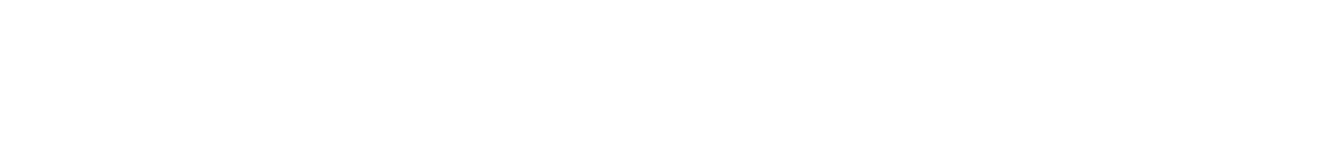
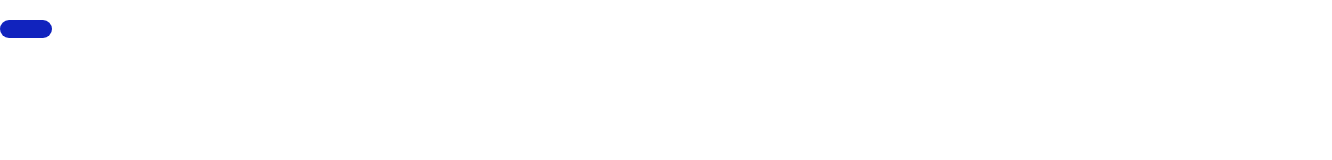
Before and after one commit to shibajyoti20/frontend-cai, a React (Create React App) app in the folder capri-ai/: page / in a window 1280 px wide. Shown: the top 160 px of the page, 1332 px wide, since content can reach past the window. Built offline with nearby package versions, Linux system fonts and the light colour scheme.

Commit message:
button template added

```diff
--- a/capri-ai/src/components/button/Button.css
+++ b/capri-ai/src/components/button/Button.css
@@ -0,0 +1,14 @@
+.btn{
+    background-color: #1123be;
+    color: black;
+    padding: 8px 25px;
+    border: 1px solid transparent;
+    border-radius: 50rem;
+    margin-top: 20px;
+    margin-left: 0;
+    margin-right: 100%;
+    font-size: 14px;
+    font-weight: 500;
+    text-transform: uppercase;
+    letter-spacing: 2px;
+}
--- a/capri-ai/src/components/button/Button.js
+++ b/capri-ai/src/components/button/Button.js
@@ -1,8 +1,13 @@
 import React from 'react';
-
-function Button(){
+import './Button.css';
+;
+function Button({type}){
     return(
-        <div className="button-wrapper"></div>
+        <div className="btn-wrapper">
+            <button className="btn">
+                {type}
+            </button>
+        </div>
     );
 }
 
--- a/capri-ai/src/pages/landing.js
+++ b/capri-ai/src/pages/landing.js
@@ -5,7 +5,7 @@ function Landing()
 {
     return(
         <React.Fragment>
-
+            <Button>mybutton</Button>
         </React.Fragment>
     )
 }
```
Also changed, not shown: capri-ai/src/pages/ManageUser.js (line endings or trailing spaces).
